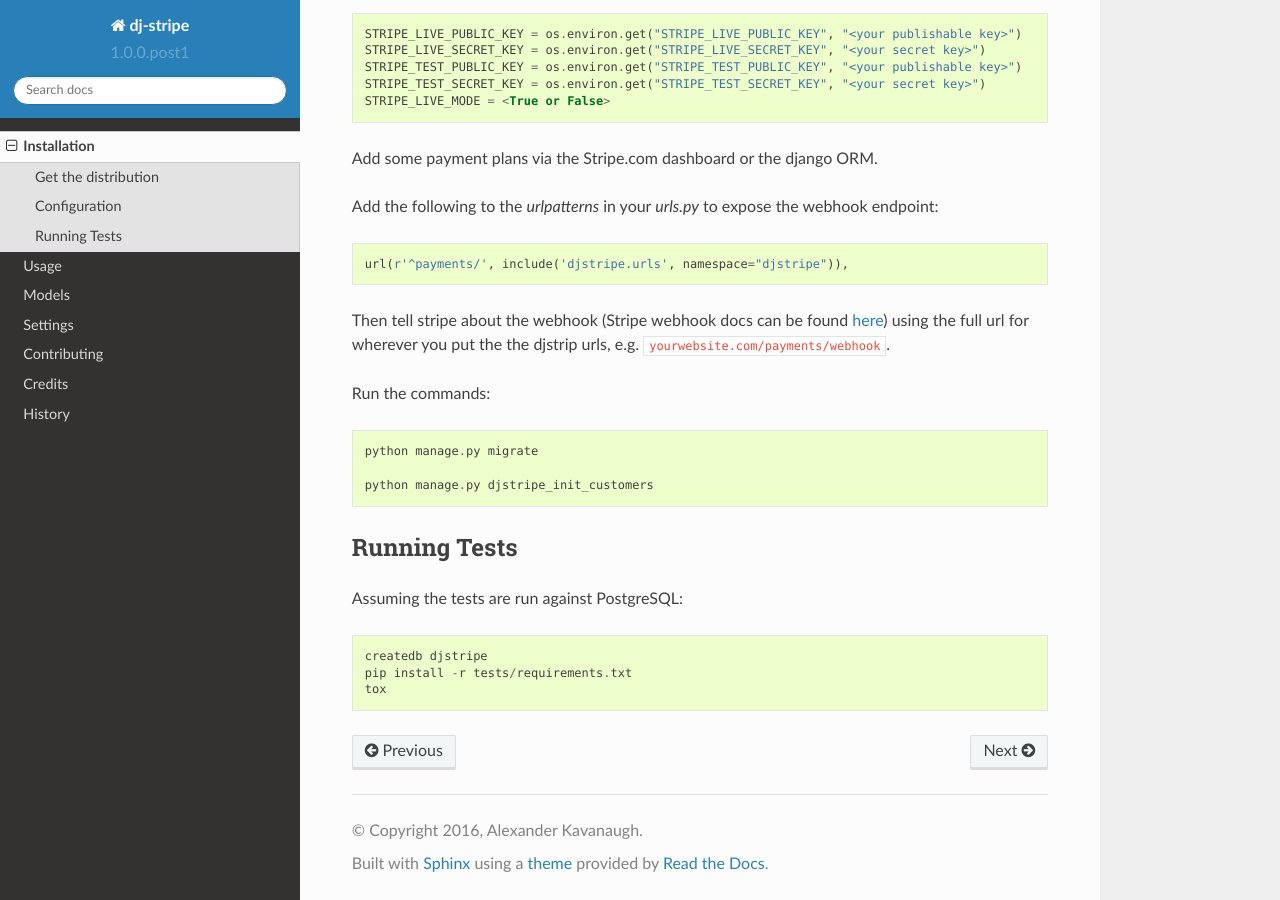
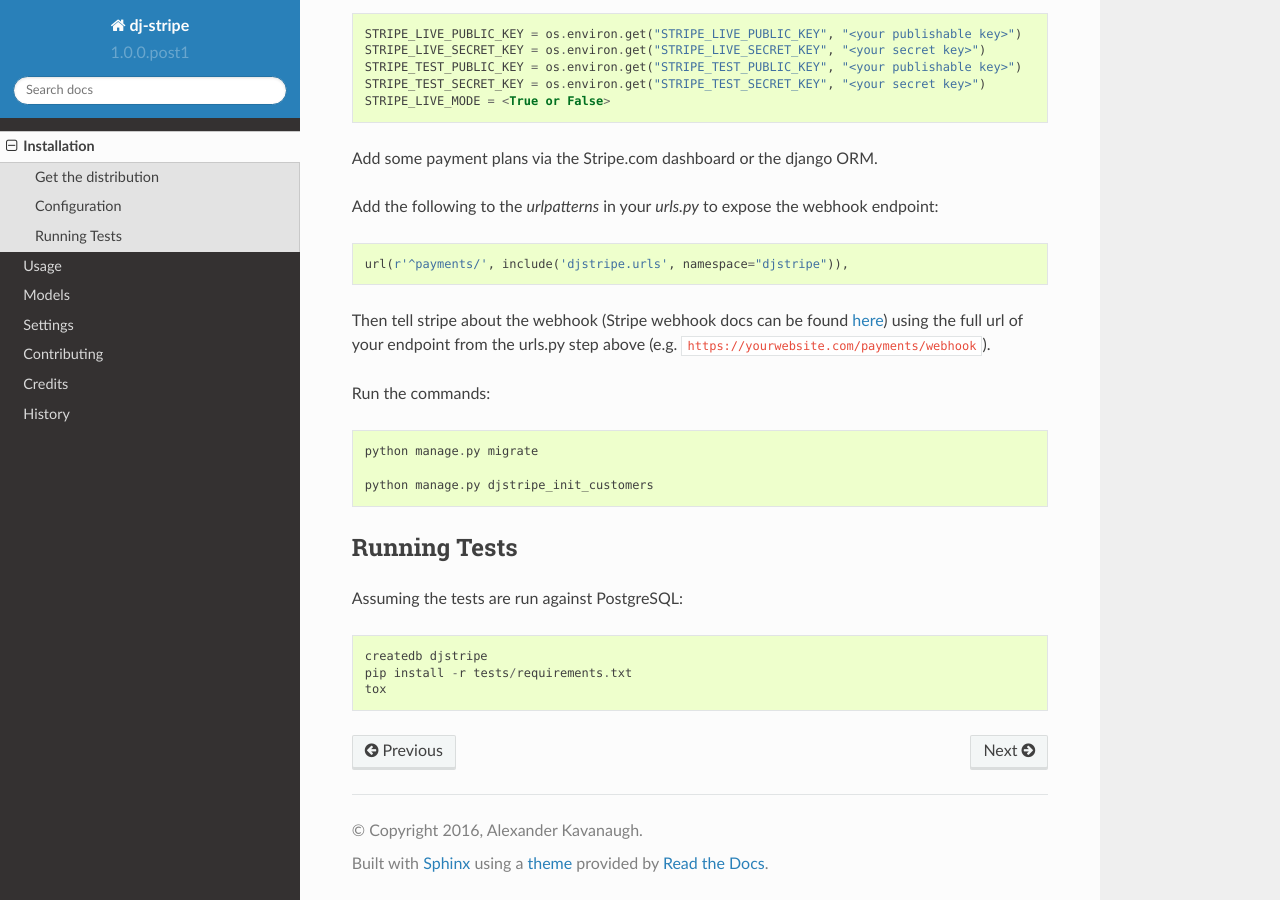
Before and after one commit to dj-stripe/dj-stripe, a Sphinx documentation site: the page built from docs/installation.rst, in a window 1280 px wide and 900 px high, scrolled down 605 px. Built offline with Sphinx 7.4.7 and the Read the Docs theme 2.0.0, drawn with Linux system fonts in a browser that asks for light colours; pages that are not in the unit, such as notebooks, are missing from menus.

Commit message:
Update installation.rst
for webhooks

```diff
--- a/docs/installation.rst
+++ b/docs/installation.rst
@@ -42,7 +42,7 @@ Add the following to the `urlpatterns` in your `urls.py` to expose the webhook e
 
     url(r'^payments/', include('djstripe.urls', namespace="djstripe")),
 
-Then tell stripe about the webhook (Stripe webhook docs can be found `here <https://stripe.com/docs/webhooks>`_) using the full url for wherever you put the the djstrip urls, e.g. ``yourwebsite.com/payments/webhook``.
+Then tell stripe about the webhook (Stripe webhook docs can be found `here <https://stripe.com/docs/webhooks>`_) using the full url of your endpoint from the urls.py step above (e.g. ``https://yourwebsite.com/payments/webhook``).
 
 Run the commands::
 
```
